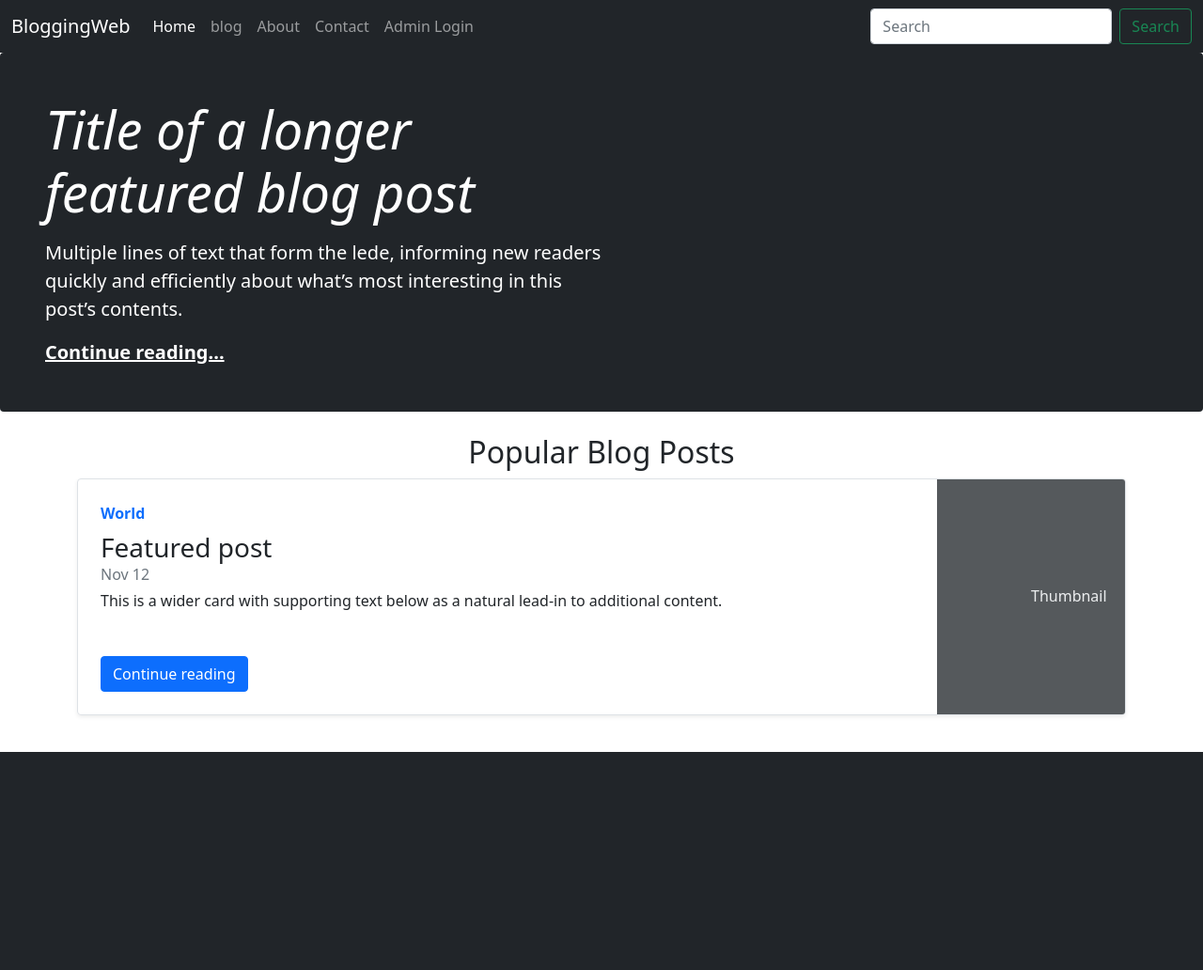
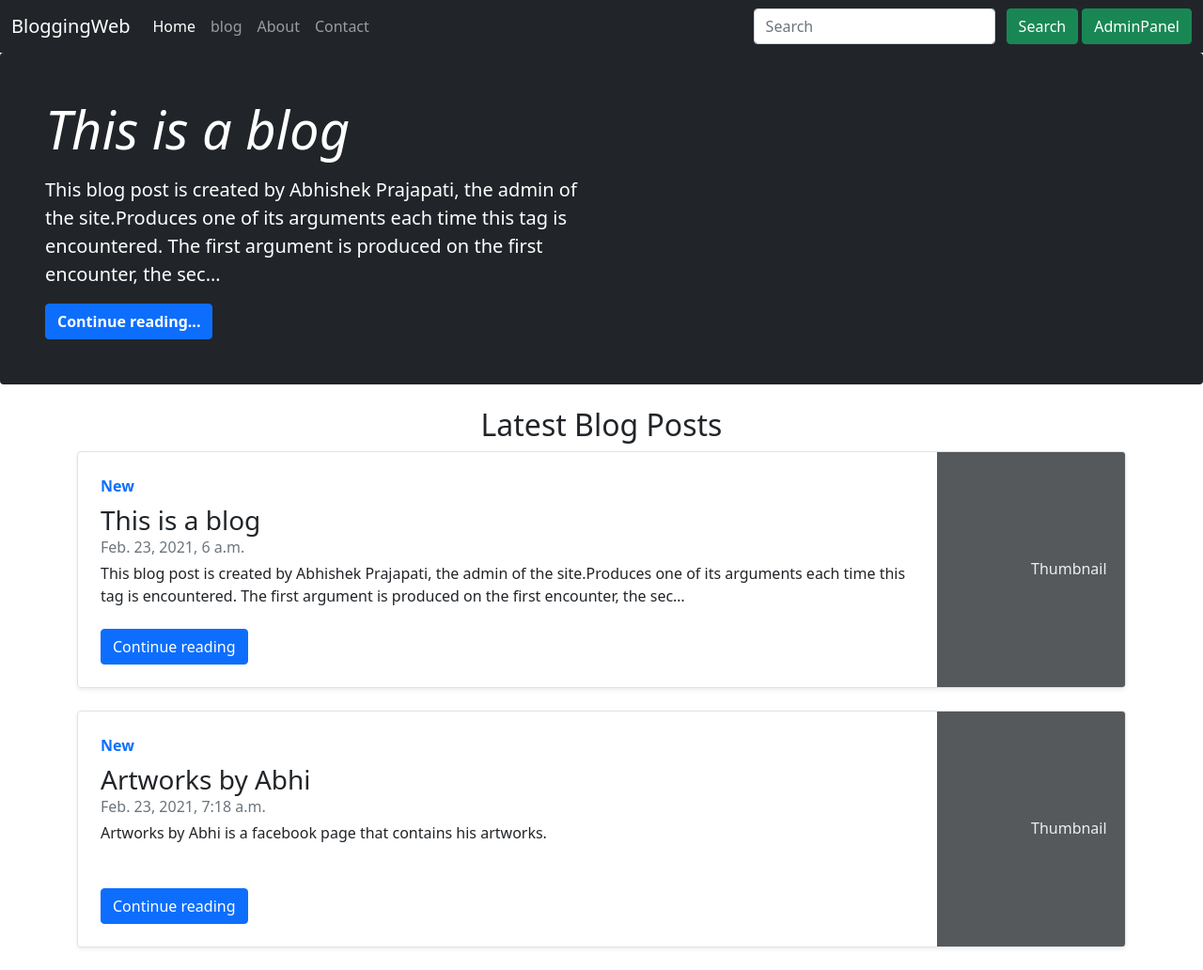
Before and after one commit to abhishekprajapati1/BlogSiteProject, a Django app: page / in a window 1280 px wide. Shown: the whole page at 94% size. Before the commit the page ends 800 px from the top, so only its background shows below. Run offline with Django 3.2, Linux system fonts and the light colour scheme; data comes from the database, SQL or seed files in the repository; both versions use the stored data as it was after the commit.

Commit message:
almost completed

```diff
--- a/Blog/article/urls.py
+++ b/Blog/article/urls.py
@@ -3,6 +3,6 @@ from django.urls import path,include
 from . import views
 
 urlpatterns = [
-    path('', views.bloghome),
+    path('', views.bloghome, name='bloghome'),
     path('<str:slug>/', views.blogpost, name='blogpost'),
 ]
--- a/Blog/home/urls.py
+++ b/Blog/home/urls.py
@@ -6,5 +6,6 @@ urlpatterns = [
     path('', views.home, name = "home"),
     path('contact/', views.contact, name = "contact"),
     path('about/', views.about, name = "about"),
+    path('search/', views.search, name = "search"),
 
 ]
--- a/Blog/home/views.py
+++ b/Blog/home/views.py
@@ -1,11 +1,18 @@
 from django.shortcuts import render, HttpResponse
 from .models import Contact
+from article.models import Post
 from django.contrib import messages
 
 # Create your views here.
 
 def home(request):
-    return render(request, 'home/home.html')
+    onePost = Post.objects.filter().first()
+    popularPosts = Post.objects.all()
+    context = {
+        'popularPosts':popularPosts,
+        'onePost':onePost
+    }
+    return render(request, 'home/home.html', context)
     # return HttpResponse("This is home page")
 
 def contact(request):
@@ -26,3 +33,13 @@ def contact(request):
 
 def about(request):
     return render(request, 'home/about.html')
+
+
+def search(request):
+    query = request.GET['query']
+    allPosts = Post.objects.filter(title__icontains = query)
+
+    context = {
+        'allPosts':allPosts
+    }
+    return render(request, 'home/search.html', context)
--- a/Blog/templates/base.html
+++ b/Blog/templates/base.html
@@ -40,13 +40,13 @@
                     <li class="nav-item">
                         <a class="nav-link {% block contactActive %}{% endblock contactActive %}" aria-current="page" href="/contact/">Contact</a>
                     </li>
-                    <li class="nav-item">
-                        <a class="nav-link" aria-current="page" href="/admin/">Admin Login</a>
-                    </li>
+
                 </ul>
-                <form class="d-flex">
-                    <input class="form-control me-2" type="search" placeholder="Search" aria-label="Search">
-                    <button class="btn btn-outline-success" type="submit">Search</button>
+                <form class="d-flex" method = "get" action = "/search/">
+                    <input class="form-control me-2" name = "query" id = "query" type="search" placeholder="Search" aria-label="Search">
+                    <button class="btn btn-success  mx-1" type="submit">Search</button>
+                    <a href = "/admin/" role = "button" class="btn btn-success" type="submit">AdminPanel</a>
+
                 </form>
             </div>
         </div>
--- a/Blog/templates/home/home.html
+++ b/Blog/templates/home/home.html
@@ -9,26 +9,29 @@ Home Page
 {% block body %}
 <div class="p-4 p-md-5 mb-4 text-white rounded bg-dark">
     <div class="col-md-6 px-0">
-        <h1 class="display-4 fst-italic">Title of a longer featured blog post</h1>
-        <p class="lead my-3">Multiple lines of text that form the lede, informing new readers quickly and efficiently
-            about what’s most interesting in this post’s contents.</p>
-        <p class="lead mb-0"><a href="#" class="text-white fw-bold">Continue reading...</a></p>
+        <h1 class="display-4 fst-italic">{{onePost.title}}</h1>
+        <p class="lead my-3">{{onePost.content| truncatechars:200}}</p>
+        <p class="lead mb-0"><a href="/blog/{{post.slug}}" role="button" class="text-white fw-bold btn btn-primary">Continue reading...</a></p>
     </div>
 </div>
 
-<h2 class="text-center">Popular Blog Posts</h2>
+
+
+<!--From here the mechanism of fetching the latest post starts-->
+<h2 class="text-center">Latest Blog Posts</h2>
+
+{% for post in popularPosts %}
 
 <div class=" mb-2 container">
     <div class="">
         <div class="row g-0 border rounded overflow-hidden flex-md-row mb-4 shadow-sm h-md-250 position-relative">
             <div class="col p-4 d-flex flex-column position-static">
-                <strong class="d-inline-block mb-2 text-primary">World</strong>
-                <h3 class="mb-0">Featured post</h3>
-                <div class="mb-1 text-muted">Nov 12</div>
-                <p class="card-text mb-auto">This is a wider card with supporting text below as a natural lead-in to
-                    additional content.</p>
+                <strong class="d-inline-block mb-2 text-primary">New</strong>
+                <h3 class="mb-0">{{post.title}}</h3>
+                <div class="mb-1 text-muted">{{post.timestamp}}</div>
+                <p class="card-text mb-auto">{{post.content| truncatechars:200}}</p>
                 <div>
-                    <a href="/blog/post/" role="button" class="stretched-link btn btn-primary">Continue reading</a>
+                    <a href="/blog/" role="button" class="stretched-link btn btn-primary">Continue reading</a>
                 </div>
             </div>
             <div class="col-auto d-none d-lg-block">
@@ -45,4 +48,6 @@ Home Page
 
 </div>
 
+{% endfor %}
+
 {% endblock body %}
```
Also changed, not shown: Blog/article/views.py (+6 -1 lines), Blog/templates/article/post.html (+8 -1 lines), Blog/templates/home/search.html (added, +39 -0 lines), Blog/db.sqlite3.
